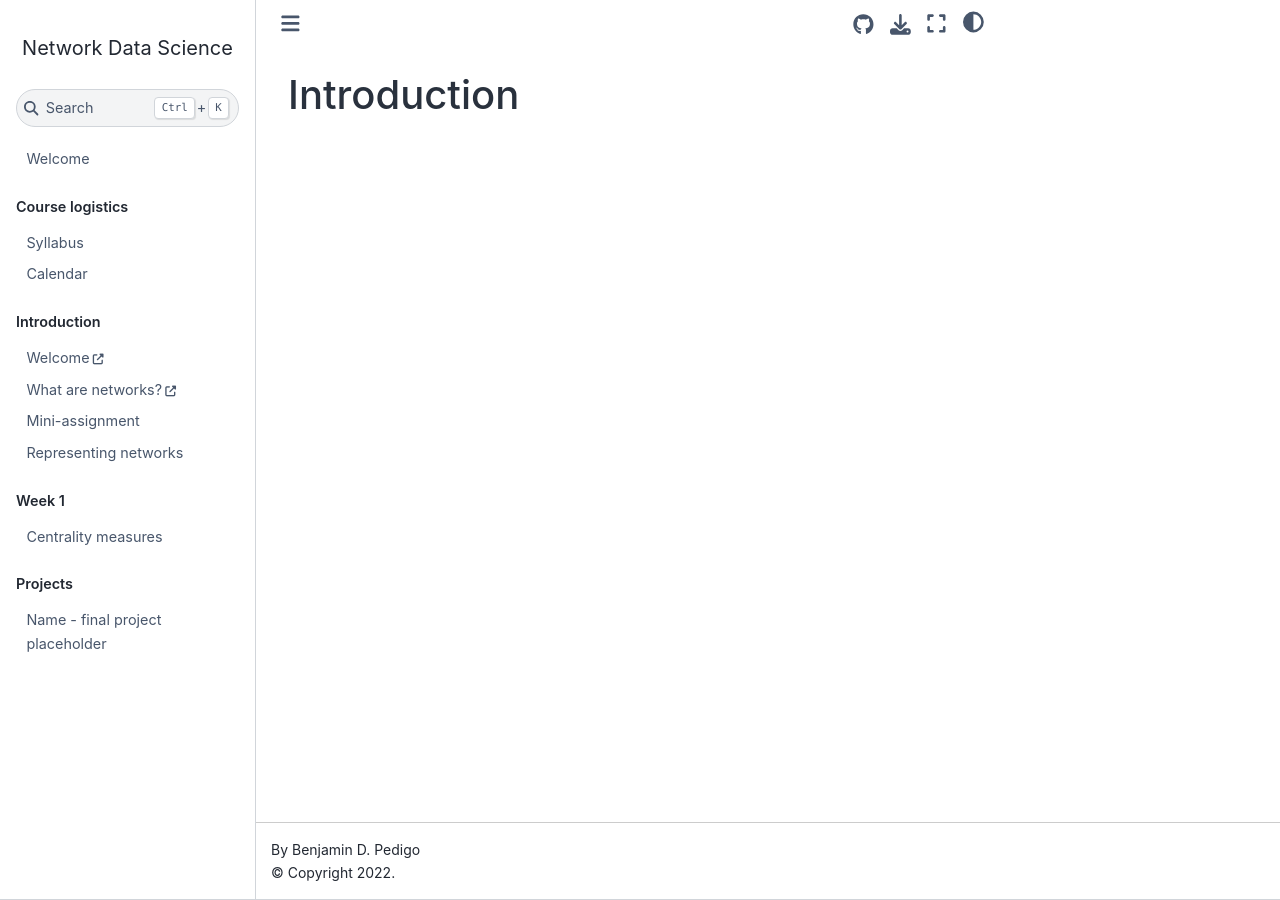
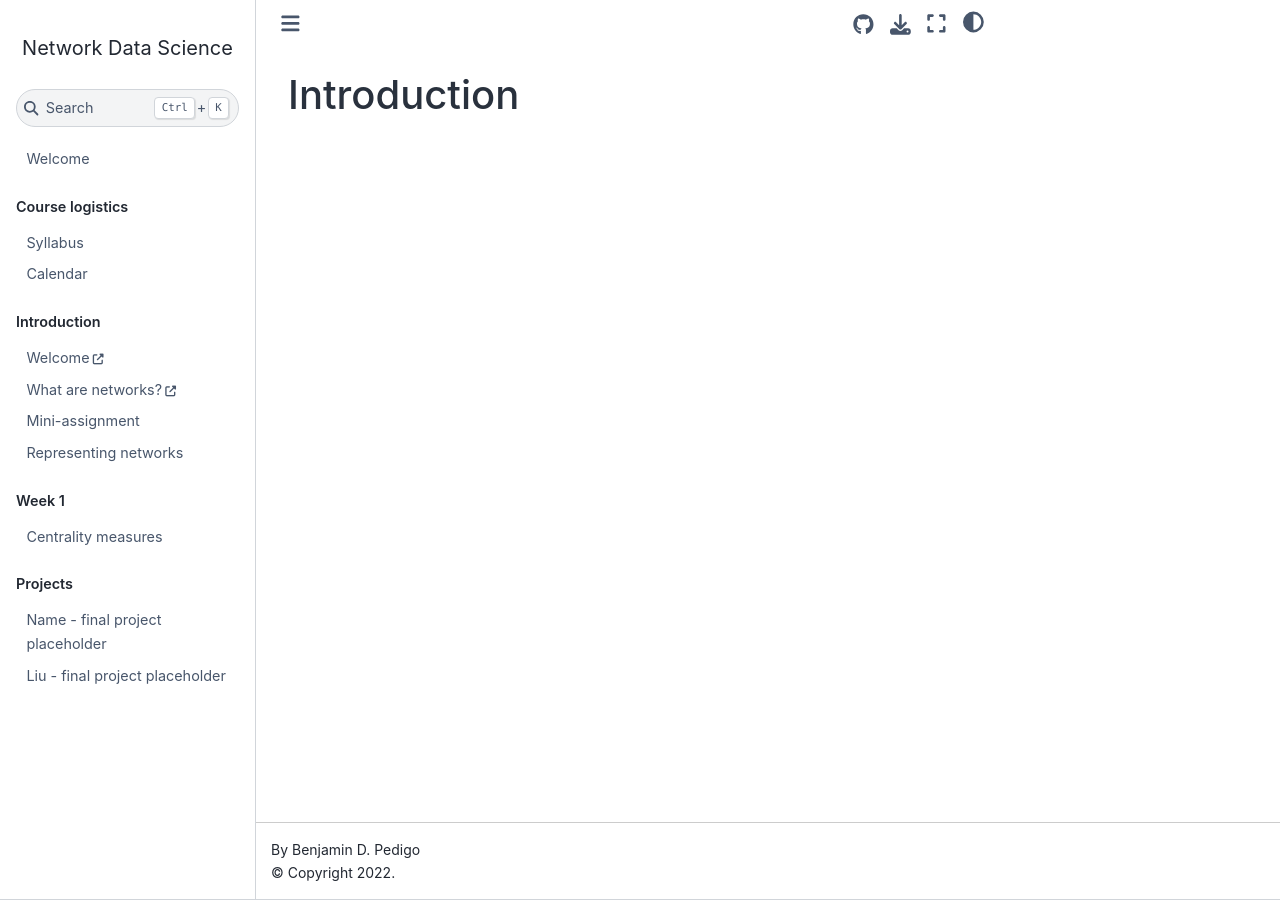
Before and after one commit to bdpedigo/networks-course, a Jupyter Book: the page built from docs/introduction.md, in a window 1280 px wide. Built offline with Jupyter Book 1.0.4 settings and Sphinx 7.4.7 and the Sphinx Book theme 1.1.4, drawn with Linux system fonts in a browser that asks for light colours.

Commit message:
Update _toc.yml

```diff
--- a/docs/_toc.yml
+++ b/docs/_toc.yml
@@ -19,3 +19,4 @@ parts:
 - caption: Projects
   chapters:
   - file: test.md
+  - file: liu.md
```
